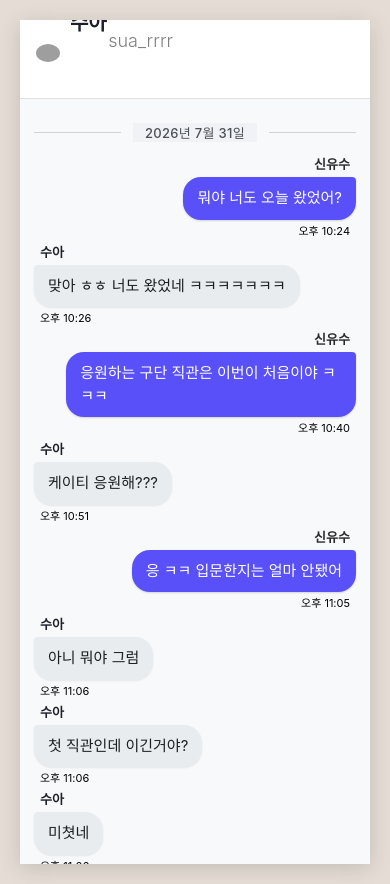
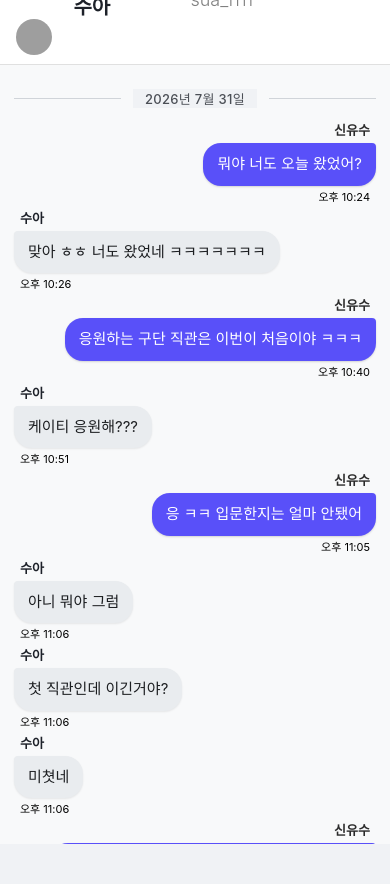
Before and after one commit to yxuso0/chat, a plain HTML site: page index.html in a window 390 px wide. After the commit the page ends 844 px from the top, so only its background shows below. Drawn offline with Linux system fonts and the light colour scheme; grey boxes are pictures that could not be loaded.

Commit message:
Update index.html

```diff
--- a/index.html
+++ b/index.html
@@ -2,37 +2,46 @@
 <html lang="ko">
 <head>
     <meta charset="UTF-8">
-    <!-- 모바일에서도 데스크톱과 동일한 레이아웃을 유지하기 위해 viewport 설정 수정 -->
-    <meta name="viewport" content="width=800, initial-scale=1.0, maximum-scale=1.0, user-scalable=no">
+    <!-- 모바일에서도 데스크톱과 동일한 레이아웃 유지, 확대/축소 방지 -->
+    <meta name="viewport" content="width=device-width, initial-scale=1.0, maximum-scale=1.0, user-scalable=no, viewport-fit=cover">
     <title>메신저 대화</title>
     <style>
+        /* ===== 리셋 & 기본 ===== */
         * {
             margin: 0;
             padding: 0;
             box-sizing: border-box;
         }
 
-        body {
+        html, body {
+            width: 100%;
+            min-height: 100vh;
             background: #e5ddd5;
             font-family: -apple-system, BlinkMacSystemFont, "Segoe UI", Roboto, Helvetica, Arial, sans-serif;
             display: flex;
             justify-content: center;
             align-items: center;
-            min-height: 100vh;
-            padding: 20px;
+            padding: 0;
+            margin: 0;
+            /* 모바일에서 확대 방지 */
+            -webkit-text-size-adjust: 100%;
+            -ms-text-size-adjust: 100%;
         }
 
         .chat-container {
+            width: 100%;
             max-width: 800px;
-            width: 100%;
+            height: 100vh;                /* 모바일에서 화면 꽉 차게 */
+            max-height: 100vh;
             background-color: #f0f2f5;
-            border-radius: 16px;
-            box-shadow: 0 4px 20px rgba(0,0,0,0.15);
+            border-radius: 0;             /* 모바일에서 둥근 모서리 제거 -> 꽉 참 */
+            box-shadow: none;
             overflow: hidden;
             display: flex;
             flex-direction: column;
-            height: 95vh;
-            max-height: 950px;
+            /* 모바일에서 확대/축소 방지 */
+            -webkit-transform: scale(1);
+            transform: scale(1);
         }
 
         .chat-header {
@@ -43,18 +52,37 @@
             align-items: center;
             gap: 12px;
             flex-shrink: 0;
+            min-height: 70px;
         }
 
         .chat-header h1 {
             font-size: 20px;
             font-weight: 700;
             color: #1d2129;
+            display: flex;
+            align-items: center;
+            flex-wrap: wrap;
+        }
+
+        .chat-header h1 img {
+            width: 40px;
+            height: 40px;
+            border-radius: 50%;
+            margin-right: 8px;
+            flex-shrink: 0;
+        }
+
+        .chat-header h1 span {
+            font-size: 20px;
+            font-weight: 700;
+            white-space: nowrap;
         }
 
         .chat-header .subtitle {
             font-size: 13px;
             color: #65676b;
             margin-left: auto;
+            white-space: nowrap;
         }
 
         .chat-messages {
@@ -65,6 +93,7 @@
             flex-direction: column;
             gap: 4px;
             background: #f8f9fa;
+            -webkit-overflow-scrolling: touch; /* 부드러운 스크롤 */
         }
 
         .date-divider {
@@ -190,6 +219,7 @@
             text-decoration: underline;
         }
 
+        /* 스크롤바 스타일 */
         .chat-messages::-webkit-scrollbar {
             width: 10px;
         }
@@ -206,44 +236,97 @@
             background: #9aa3ad;
         }
 
-        /* 모바일에서도 동일한 크기 유지 - 미디어 쿼리에서 폰트 및 크기 변경 제거 */
+        /* ===== 모바일 전용 : 화면에 꽉 차고, 모든 요소 고정 ===== */
         @media (max-width: 600px) {
+            html, body {
+                padding: 0;
+                margin: 0;
+                background: #f0f2f5; /* 배경 통일 */
+            }
+
             .chat-container {
+                width: 100%;
                 height: 100vh;
                 max-height: 100vh;
                 border-radius: 0;
                 padding: 0;
+                box-shadow: none;
+                background-color: #f0f2f5;
+                /* 확대 방지 */
+                -webkit-transform: scale(1);
+                transform: scale(1);
             }
+
             .chat-header {
                 padding: 14px 16px;
+                min-height: 60px;
             }
+
+            .chat-header h1 {
+                font-size: 18px;
+                gap: 4px;
+            }
+            .chat-header h1 img {
+                width: 36px;
+                height: 36px;
+            }
+            .chat-header h1 span {
+                font-size: 18px;
+            }
+
             .chat-messages {
                 padding: 12px 14px;
+                gap: 4px;
             }
+
             .message-row {
                 max-width: 90%;
             }
-            .chat-header h1 {
-                font-size: 18px;
+
+            .message-bubble {
+                font-size: 15px;
+                padding: 10px 14px;
             }
+
+            .message-sender {
+                font-size: 13px;
+            }
+
+            .message-time {
+                font-size: 11px;
+            }
+
+            .date-divider .date-text {
+                font-size: 13px;
+            }
+
+            .chat-header .subtitle {
+                font-size: 13px;
+            }
+
             .image-placeholder img {
                 max-width: 200px;
             }
-            /* 모바일에서도 폰트 크기 유지 */
-            .message-bubble {
-                font-size: 15px;
+
+            /* 추가: 모든 텍스트 크기 고정, 확대 방지 */
+            .chat-header h1,
+            .chat-header .subtitle,
+            .message-bubble,
+            .message-sender,
+            .message-time,
+            .date-divider .date-text {
+                -webkit-text-size-adjust: 100% !important;
+                text-size-adjust: 100% !important;
             }
-            .message-sender {
-                font-size: 13px;
-            }
-            .message-time {
-                font-size: 11px;
-            }
-            .date-divider .date-text {
-                font-size: 13px;
-            }
-            .chat-header .subtitle {
-                font-size: 13px;
+        }
+
+        /* 데스크톱에서도 최대 너비 유지, 높이 제한 */
+        @media (min-width: 601px) {
+            .chat-container {
+                height: 95vh;
+                max-height: 950px;
+                border-radius: 16px;
+                box-shadow: 0 4px 20px rgba(0,0,0,0.15);
             }
         }
     </style>
```
